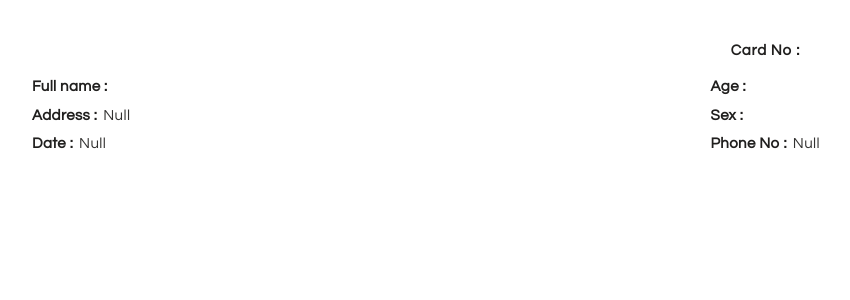
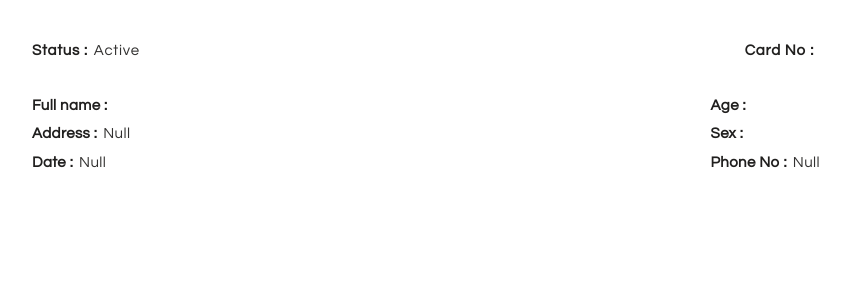
Before and after one commit to kawojue/toopcc-beta, a Next.js app in the folder client/: page /patients/1 in a window 1280 px wide. Shown: the top 300 px of the page, without its empty margins (214-1064 px from the left). Built offline with nearby package versions, Linux system fonts and the light colour scheme.

Commit message:
[add] patient status

```diff
--- a/client/components/Patient.tsx
+++ b/client/components/Patient.tsx
@@ -1,19 +1,25 @@
 "use client"
-import { lato } from "@/public/font/font"
 import convertISODate from "@/utils/shortDate"
 
 const Patient = ({ patient }:any) => {
-    console.log(patient)
 
     return (
         <section className="patients md:max-w-[800px] overflow-x-hidden">
-            <div className="patient_info tracking-wider absolute top-0 right-5">
-                <span className="font-bold">Card No :</span>
-                <span className="font-semibold">
-                    {patient.card_no}
-                </span>
-            </div>
-            <article className={`flex flex-col justify-between gap-5 mt-9 md:items-center md:flex-row`}>
+            <article className="w-full flex justify-between">
+                <div className="patient_info tracking-wider ">
+                    <span className="font-bold">Status :</span>
+                    <span className="font-semibold">
+                        {patient.death?.dead === true ? 'Dead': 'Active'}
+                    </span>
+                </div>
+                <div className="patient_info tracking-wider ">
+                    <span className="font-bold">Card No :</span>
+                    <span className="font-semibold">
+                        {patient.card_no}
+                    </span>
+                </div>
+            </article>
+            <article className={`flex flex-col justify-between gap-5 mt-5 md:items-center md:flex-row`}>
                 <div className="patient_info flex-col">
                     <div className="patient_info">
                         <span>Full name :</span>
```
